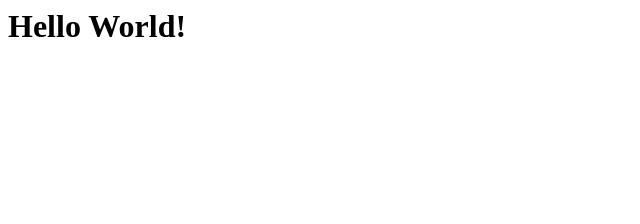
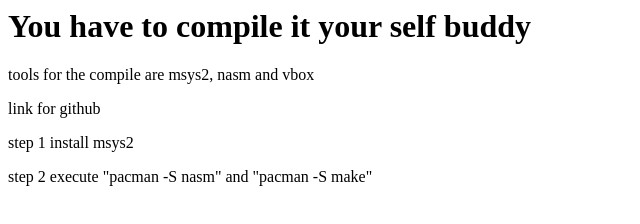
Before and after one commit to vuki-devexe/vukios, a plain HTML site: page index.html in a window 1280 px wide. Shown: the whole page, without its empty margins (0-640 px from the left). Drawn offline with Linux system fonts and the light colour scheme.

Commit message:
Update index.html

```diff
--- a/index.html
+++ b/index.html
@@ -1 +1,6 @@
-<h1>Hello World!</h1>
+<h1>You have to compile it your self buddy</h1>
+<p>tools for the compile are msys2, nasm and vbox</p>
+<a herf="https://github.com/rocky-devexe/rockyos">link for github</a>
+
+<p>step 1 install msys2</p>
+<p>step 2 execute "pacman -S nasm" and "pacman -S make"</p>
```
